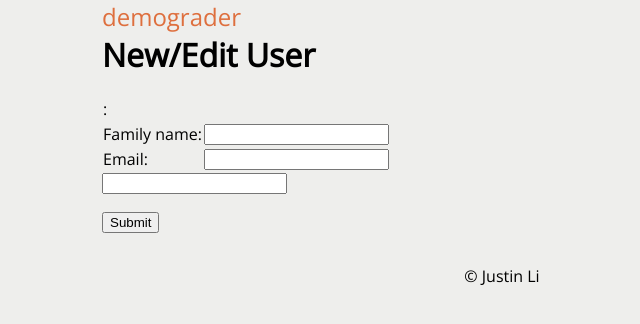
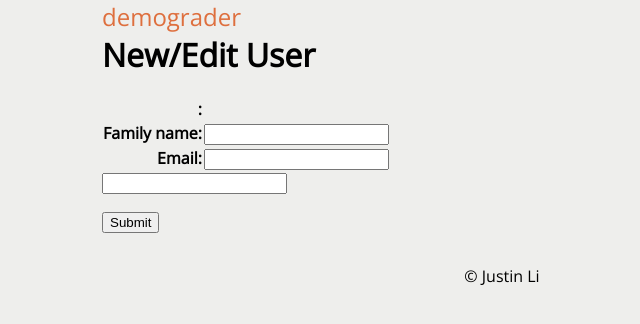
Before and after one commit to justinnhli/flask-demograder, a Python web app: template templates/forms/user.html in a window 1280 px wide. Shown: the top 324 px of the page, without its empty margins (138-778 px from the left). Run offline with Jinja, Linux system fonts and the light colour scheme; the template is opened without the code that fills it: most values are stand-ins (such as "Sample title", 1, 10 or a date in 2020); form fields are guessed from the names that the template uses; some libraries are stand-ins or nearby versions.

Commit message:
style forms

```diff
--- a/static/style.css
+++ b/static/style.css
@@ -13,7 +13,10 @@ body {background-color:#EEEEEC; font-family:Open Sans,Helvetica,Arial,sans-serif
 a, a:visited {color:#DE6F3E;}
 
 table.form-table {border-collapse:collapse; border:none;}
-tr.form-field-error {background-color:#E67C73;}
-ul.form-field-error-list {margin:0; padding-left:1em;}
+table.form-table tr.form-field-error {background-color:#E67C73;}
+table.form-table th, table.form-table td {vertical-align:top;}
+table.form-table th {text-align:right;}
+table.form-table ul.form-field-error-list {margin:0; padding-left:1em;}
+table.form-table ul {margin:0; padding-left:0; list-style-type:none;}
 
 #footer {padding:1em; text-align:center;}
--- a/templates/forms/_utils.html
+++ b/templates/forms/_utils.html
@@ -1,6 +1,6 @@
 {% macro render_field(field) %}
     <tr{% if field.errors %} class="form-field-error"{% endif %}>
-        <td><label for="{{ field.id }}">{{ field.label }}:</label></td>
+        <th><label for="{{ field.id }}">{{ field.label }}:</label></th>
         <td>
             {{ field }}
             {% if field.errors %}
```
